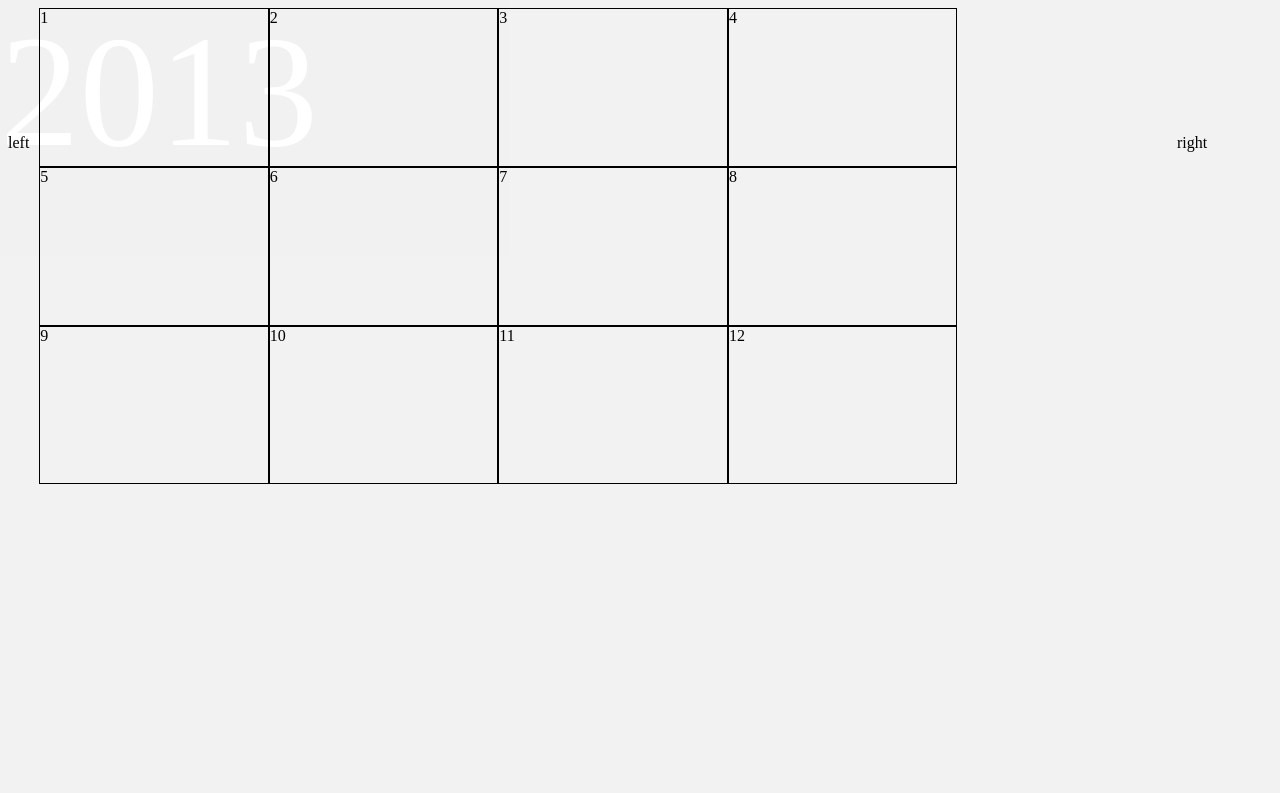
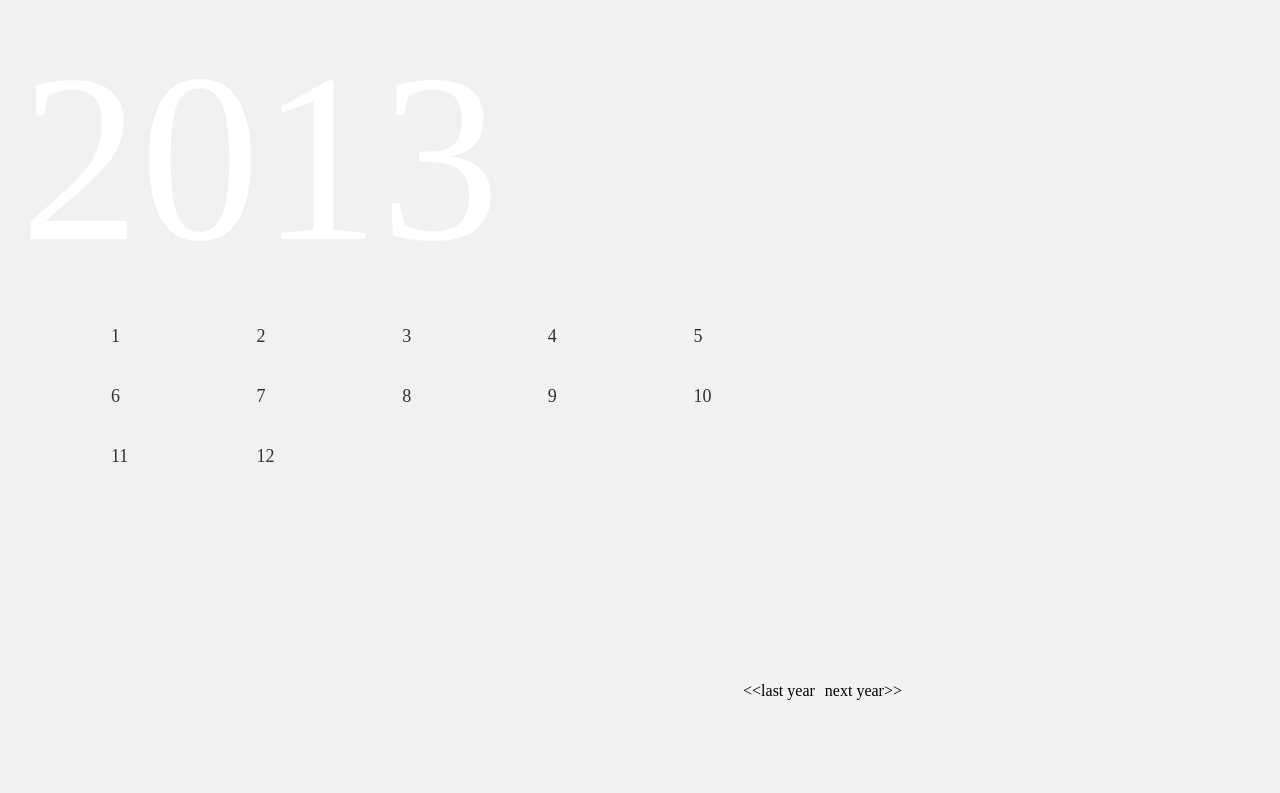
Before and after one commit to lemonhall/safari-extensions, a plain HTML site: page douban-share.safariextension/cal.html in a window 1280 px wide. Drawn offline with Linux system fonts and the light colour scheme.

Commit message:
修改并完善了聚合页面的布局，接下来需要看怎么能让其在插件形式下使用

```diff
--- a/douban-share.safariextension/cal.html
+++ b/douban-share.safariextension/cal.html
@@ -1,28 +1,39 @@
 <body>
 <style>
+.main{
+	width: 100%;
+	height: 100%;
+}
 .year{
-	width: 90%;
+	margin-top: 40px;
+	margin-left: 100px;
+	width: 100%;
+	height: 100%
 	float: left;
 }
 
 .month{
-	border:1px solid;
+	font-size: 18px;
 	width: 20%;
-	height: 20%;
+	height: 60px;
 	float: left;
+	filter: alpha(opacity=5);
+	opacity: 0.8;
 }
 .month:hover {
 	background-color: #FF00FF;
-	filter: alpha(opacity=30);
-    opacity: 0.05;
+    opacity: 0.3;
+	cursor:hand;
 }
 .result
 {
+	margin-left: 40px;
+	margin-right: 40px;
 }
 .bg-water
 {
-    width: 200%;
-    height: 200%;
+    width: 100%;
+    height: 100%;
     margin: 0px;
     position: absolute;
     z-index: -100;
@@ -32,32 +43,42 @@
     filter: alpha(opacity=5);
     -moz-opacity: 0.05;
     opacity: 0.05;
-    font-size: 159px;
+    font-size: 240px;
     color: White;
+    padding-top: 20px;
+    padding-left: 20px;
 }
 .left{
 	float: left;
 	margin-right: 10px;
 	margin-top: 10%;
+	margin-bottom:80px;
+}
+.left:hover {
+	cursor:hand;
+	font-weight:bold;
+	text-decoration:underline;
 }
 .right{
 	float: left;
 	margin-right: 10px;
 	margin-top: 10%;
+	margin-bottom:80px;
 }
-.right:after{
-	content: '\0020';
-	display: block;
-	clear: both;
+.right:hover {
+	cursor:hand;
+	font-weight:bold;
+	text-decoration:underline;
 }
 </style>
 <script type="text/javascript" src="./jquery.min.js"></script>
-
 <div class="bg-water">
 </div>
-<div class="left">
-left
-</div>
+
+<table class="main" >
+<tr>
+	<td>
+
 						<div class="year">
 							<div class="month">
 							</div>
@@ -84,12 +105,16 @@ left
 							<div class="month">
 							</div>
 						</div>
-<div class="right">
-right
-</div>
 
-<div class="result">
-</div>
+	</td>
+	<td style="vertical-align:bottom;"><div class="left">&lt;&lt;last year</div><div class="right" style="">next year&gt;&gt;</div></td>
+</tr>
+<tr>
+	<td COLSPAN=2>
+		<div class="result"></div>
+	</td>
+</tr>
+</table>
 
 
 <script type="text/javascript" src="handlebars-v1.1.2.js"></script>
@@ -98,6 +123,7 @@ right
 	{{#each urls}}
 		<div class="entry">
 		  <h3><a href="{{url}}">{{title}}</a></h3>
+		  <li>{{url}}</li>
 		  <div class="summary">
 		    {{summary}}
 		  </div>
```
Lines whose indentation alone changed are shown as unchanged.
